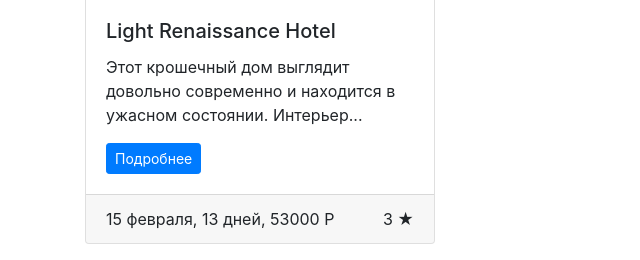
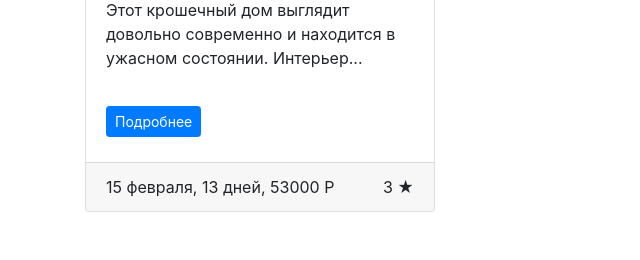
Before and after one commit to Igggr/fls_tour, a Flask app: page /from/spb/ in a window 1280 px wide. Shown: the part 1034-1294 px from the top of the page, without its empty margins (0-640 px from the left). After the commit the page ends 1246 px from the top, so only its background shows below. Run offline with Flask 2, Linux system fonts and the light colour scheme; some libraries are stand-ins or nearby versions.

Commit message:
fixed provlem with aligning items in card by applying css grid

```diff
--- a/static/styles.css
+++ b/static/styles.css
@@ -3,3 +3,41 @@
   background-position: center;
   background-size: cover
 }
+
+/*
+kostil, because bootsrap card doesn't align card-images to equal heihgt -
+but only total height of card.
+Styles bellow align elements
+*/
+
+.card {
+  display: grid;
+  grid-template-rows: 45% 45% 10%;
+}
+
+.div-img {
+   grid-row-start: 1;
+}
+
+.div-img img {
+  width: 100%;
+  height: 100%;
+}
+
+.card-body {
+  grid-row-start: 2;
+  display: grid;
+  grid-template-rows: 80% 20%;
+}
+
+.card-footer {
+    grid-row-start: 3;
+}
+
+.card-content {
+  grid-row-start: 1;
+}
+
+.card-button {
+  grid-row-start: 2;
+}
--- a/templates/card_deck.html
+++ b/templates/card_deck.html
@@ -2,18 +2,22 @@
 <div class="row mt-5" data-test="cards">
           {% for id, tour in tours.items() %}
                <div class="col-6 col-lg-4 card-group" data-test="card">
-                   <div class="card mb-3" >
-                       <div><img src="{{ tour.picture }}" class="card-img-top img-fluid" data-test="picture"></div>
+                   <div class="card mb-3">
+                       <div class="div-img"><img src="{{ tour.picture }}" data-test="picture"/></div>
                        <div class="card-body">
+                           <div class="card-content">
                            <h5 class="card-title">{{ tour.title }}</h5>
                            <p class="card-text">{{ tour.description | truncate(100) }}</p>
+                           </div>
+                           <div class="card-button">
                            <a href="/tours/{{ id }}" class="btn btn-sm btn-primary" style="" data-test="tourlink">Подробнее</a>
+                           </div>
                        </div>
                        <div class="card-footer">
                            <span style="display:inline-block"> {{ tour.date }},</span>
                            <span style="display:inline-block"> {{ tour.nights }} дней,</span>
                            <span style="display:inline-block">  {{ tour.price }} Р</span>
-                           <div style="display: inline-block; float:right;">{{ tour.stars }} ★</div>
+                           <div style="display: inline-block; float:  right">{{ tour.stars }} ★</div>
                        </div>
                    </div>
                 </div>
```
